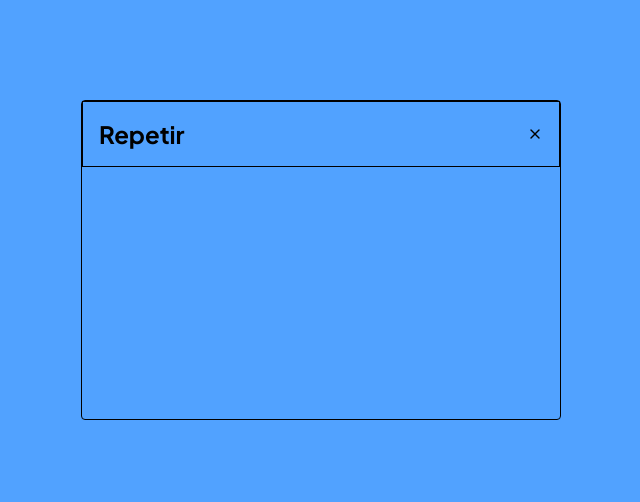
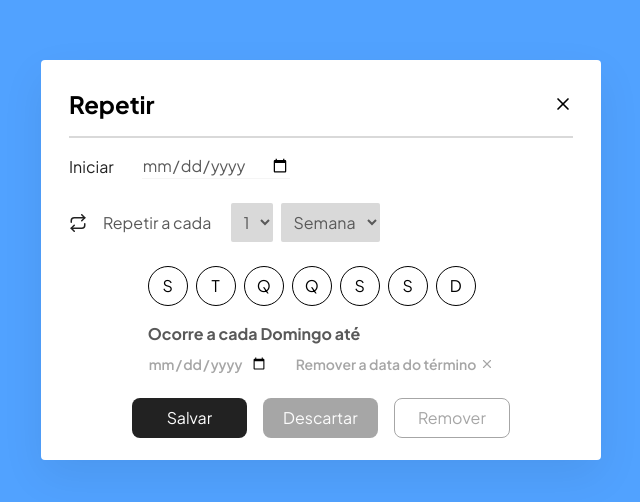
Before and after one commit to DiaconoApp/DiaconoFrontEnd, a React (Vite) app in the folder React/: page /dev in a window 1280 px wide. Shown: the part 140-642 px from the top of the page, without its empty margins (319-959 px from the left). Built offline with nearby package versions, Linux system fonts and the light colour scheme.

Commit message:
Adição: modal recorrente

```diff
--- /dev/null
+++ b/React/src/components/atoms/BotaoDiacono.jsx
@@ -0,0 +1,10 @@
+export function BotaoDiacono({ children, className = "", ...props }) {
+  return (
+    <button
+      className={`bg-diacono-blue-300 text-surface-50 rounded-lg h-10 font-semibold ${className} w-full`}
+      {...props}>
+
+      {children}
+    </button>
+  );
+}
--- a/React/src/components/atoms/BotaoGoogle.jsx
+++ b/React/src/components/atoms/BotaoGoogle.jsx
@@ -1,7 +1,7 @@
 import { FcGoogle } from 'react-icons/fc'
 export function BotaoGoogle({ children }) {
   return (
-    <button className="bg-[#CEDAEA] text-diacono-blue-400 h-12 flex items-center justify-center w-full gap-2 rounded-lg font-semibold">
+    <button className="bg-[#CEDAEA] text-diacono-blue-400 h-10 flex items-center justify-center w-full gap-2 rounded-lg font-semibold">
       <FcGoogle className="text-2xl" />
       {children}
     </button>
--- /dev/null
+++ b/React/src/components/atoms/BotaoIcf.jsx
@@ -0,0 +1,10 @@
+export function BotaoIcf({ children, className = "", ...props }) {
+  return (
+    <button
+      className={`text-surface-50 rounded-lg h-10 w-full ${className}`}
+      {...props}>
+
+      {children}
+    </button>
+  );
+}
--- a/React/src/components/atoms/BotaoPadrao.jsx
+++ /dev/null
@@ -1,10 +0,0 @@
-export function BotaoPadrao({ children, className = "", ...props }) {
-  return (
-    <button
-      className={`bg-diacono-blue-300 text-surface-50 rounded-lg h-12 font-semibold ${className} w-full`}
-      {...props}>
-
-      {children}
-    </button>
-  );
-}
--- /dev/null
+++ b/React/src/components/atoms/BotaoSemana.jsx
@@ -0,0 +1,48 @@
+import { useState } from 'react';
+import { FiX } from "react-icons/fi";
+
+export function BotaoSemana() {
+    const labels = [
+        { letra: "S", semana: "Segunda" },
+        { letra: "T", semana: "Terça" },
+        { letra: "Q", semana: "Quarta" },
+        { letra: "Q", semana: "Quinta" },
+        { letra: "S", semana: "Sexta" },
+        { letra: "S", semana: "Sábado" },
+        { letra: "D", semana: "Domingo" }
+    ];
+    const [selectedItems, setSelectedItems] = useState([]);
+
+    const toggleItem = (dia) => {
+        setSelectedItems((prev) =>
+            prev.includes(dia) ? prev.filter((item) => item !== dia) : [...prev, dia]
+        );
+    };
+
+    return (
+        <div className='flex flex-col gap-4'>
+            <div className="flex gap-2">
+                {labels.map(({ letra, semana }) => {
+                    const isSelected = selectedItems.includes(semana);
+                    return (
+                        <button
+                            key={semana}
+                            onClick={() => toggleItem(semana)}
+                            className={`w-10 h-10 rounded-full border transition
+                        ${isSelected ? 'bg-icf-primary-300 text-icf-primary-50' : 'bg-icf-100 text-icf-300'}`}
+                        >
+                            {letra}
+                        </button>
+                    );
+                })}
+            </div>
+            <div className='flex flex-col gap-2'>
+                <label className='font-bold text-icf-primary-300'>Ocorre a cada Domingo até</label>
+                <div className='flex gap-7'>
+                    <input type="date" className='text-icf-primary-200 font-semibold text-sm w-30' />
+                    <button className='text-icf-primary-200 font-semibold text-sm flex items-center gap-1'>Remover a data do término <FiX></FiX></button>
+                </div>
+            </div>
+        </div>
+    );
+}
--- a/React/src/components/molecules/FormsCadastro2.jsx
+++ b/React/src/components/molecules/FormsCadastro2.jsx
@@ -1,7 +1,7 @@
 import { InputPadrao } from "../atoms/InputPadrao";
 import { InputSenha } from "../atoms/InputSenha";
 import { EtapasCadastro } from "./EtapasCadastro";
-import { BotaoPadrao } from "../atoms/BotaoPadrao";
+import { BotaoDiacono } from "../atoms/BotaoDiacono";
 import { BotaoGoogle } from "../atoms/BotaoGoogle";
 import { LinkAcesso } from "../atoms/LinkAcesso";
 import { useNavigate } from "react-router-dom";
@@ -25,8 +25,8 @@ export function FormsCadastro2() {
         </div>
         <div className='flex flex-col gap-3 items-end'>
           <div className="w-full flex gap-40">
-            <BotaoPadrao onClick={() => navigate('/cadastro1')}>Voltar</BotaoPadrao>
-            <BotaoPadrao onClick={() => navigate('/cadastro3')}>Próximo</BotaoPadrao>
+            <BotaoDiacono onClick={() => navigate('/cadastro1')}>Voltar</BotaoDiacono>
+            <BotaoDiacono onClick={() => navigate('/cadastro3')}>Próximo</BotaoDiacono>
           </div>
           <BotaoGoogle>Entrar com o Google</BotaoGoogle>
           <LinkAcesso onClick={() => navigate('/login')} label={"Já tem uma conta?"} link={"Acessar"} />
--- a/React/src/components/molecules/FormsCadastro3.jsx
+++ b/React/src/components/molecules/FormsCadastro3.jsx
@@ -1,6 +1,6 @@
 import { InputPadrao } from "../atoms/InputPadrao";
 import { EtapasCadastro } from "./EtapasCadastro";
-import { BotaoPadrao } from "../atoms/BotaoPadrao";
+import { BotaoDiacono } from "../atoms/BotaoDiacono";
 import { BotaoGoogle } from "../atoms/BotaoGoogle";
 import { LinkAcesso } from "../atoms/LinkAcesso";
 import { useNavigate } from "react-router-dom";
@@ -28,10 +28,10 @@ export function FormsCadastro3() {
                 <div className='flex flex-col gap-3 items-end'>
                     <div className="w-full flex justify-between gap-10">
                         <div className="w-[30%]">
-                            <BotaoPadrao onClick={() => navigate('/cadastro2')}>Voltar</BotaoPadrao>
+                            <BotaoDiacono onClick={() => navigate('/cadastro2')}>Voltar</BotaoDiacono>
                         </div>
                         <div className="w-[50%]">
-                            <BotaoPadrao onClick={() => navigate('/cadastro3')}>Finalizar cadastro</BotaoPadrao>
+                            <BotaoDiacono onClick={() => navigate('/cadastro3')}>Finalizar cadastro</BotaoDiacono>
                         </div>
                     </div>
                     <BotaoGoogle>Entrar com o Google</BotaoGoogle>
--- a/React/src/components/molecules/FormsLogin.jsx
+++ b/React/src/components/molecules/FormsLogin.jsx
@@ -1,6 +1,6 @@
 import { InputPadrao } from '../atoms/InputPadrao'
 import { InputSenha } from '../atoms/InputSenha';
-import { BotaoPadrao } from '../atoms/BotaoPadrao';
+import { BotaoDiacono } from '../atoms/BotaoDiacono';
 import { BotaoGoogle } from '../atoms/BotaoGoogle';
 import { LinkAcesso } from '../atoms/LinkAcesso';
 import { useNavigate } from "react-router-dom";
@@ -19,7 +19,7 @@ export function FormsLogin() {
                 </InputSenha>
             </div>
             <div className='flex flex-col gap-6 items-end'>
-                <BotaoPadrao>Entrar</BotaoPadrao>
+                <BotaoDiacono>Entrar</BotaoDiacono>
                 <BotaoGoogle>Entrar com Google</BotaoGoogle>
                 <LinkAcesso onClick={() => navigate('/cadastro1')} label={"Não tem uma conta?"} link={"Cadastre-se"} />
             </div>
--- a/React/src/components/molecules/ModalRecorrente.jsx
+++ b/React/src/components/molecules/ModalRecorrente.jsx
@@ -1,14 +1,53 @@
 import { FiX } from "react-icons/fi";
+import { FiRepeat } from "react-icons/fi";
+import { BotaoSemana } from "../atoms/BotaoSemana";
+import { BotaoIcf } from "../atoms/BotaoIcf"
 
 export function ModalRecorrente() {
     return (
         <body className="bg-blue-400 flex items-center justify-center h-screen">
-            <div className="border rounded w-120 h-80">
-                <div className="border flex items-center justify-between p-4">
-                    <span className="font-bold text-2xl">Repetir</span>
-                    <button className="text-x hover:text-white hover:bg-black rounded">
-                        <FiX></FiX>
-                    </button>
+            <div className="bg-white shadow-menu-shadow flex flex-col justify-start items-center rounded w-140 h-100">
+                <div className="w-[90%] flex flex-col gap-4">
+                    <div className="flex items-center justify-between pt-7">
+                        <span className="font-bold text-2xl">Repetir</span>
+                        <button className="text-xl hover:text-white hover:bg-icf-primary-400 rounded">
+                            <FiX></FiX>
+                        </button>
+                    </div>
+                    <div className="border border-icf-primary-100"></div>
+                    <div className="flex flex-col gap-6">
+                        <div className="flex items-center gap-7">
+                            <label className="text-icf-primary-400">Iniciar</label>
+                            <input type="date" className="border-b border-b-icf-primary-50 text-icf-primary-300 focus:outline-none focus:border-b-icf-primary-100" />
+                        </div>
+                        <div className="flex items-center gap-5">
+                            <div className="flex items-center gap-4">
+                                <FiRepeat className="text-lg text-icf-primary-400" />
+                                <label className="text-icf-primary-300">Repetir a cada</label>
+                            </div>
+                            <div className="flex items-center gap-2">
+                                <select className="text-icf-primary-300 rounded-[2px] p-2 bg-icf-primary-100">
+                                    <option value="1">1</option>
+                                </select>
+                                <select className="text-icf-primary-300 rounded-[2px] p-2 bg-icf-primary-100">
+                                    <option value="semana">Semana</option>
+                                    <option value="dia">Dia</option>
+                                    <option value="mes">Mês</option>
+                                    <option value="ano">Ano</option>
+                                </select>
+                            </div>
+                        </div>
+                        <div className="flex justify-center items-center">
+                            <BotaoSemana />
+                        </div>
+                        <div className="flex justify-center gap-6">
+                            <div className="w-[75%] flex gap-4">
+                                <BotaoIcf className="bg-icf-primary-400">Salvar</BotaoIcf>
+                                <BotaoIcf className="bg-icf-primary-200">Descartar</BotaoIcf>
+                                <button className="rounded-lg h-10 w-full border border-icf-primary-200 text-icf-primary-200">Remover</button>
+                            </div>
+                        </div>
+                    </div>
                 </div>
             </div>
         </body>
--- a/React/src/components/pages/Cadastro1.jsx
+++ b/React/src/components/pages/Cadastro1.jsx
@@ -1,5 +1,5 @@
 import { useNavigate } from "react-router-dom";
-import { BotaoPadrao } from "../atoms/BotaoPadrao";
+import { BotaoDiacono } from "../atoms/BotaoDiacono";
 import { TelaAzulDiacono } from "../molecules/TelaAzulDiacono";
 
 export function Cadastro1() {
@@ -15,7 +15,7 @@ export function Cadastro1() {
                     <select className="text-diacono-blue-400 border border-diacono-blue-100 rounded-lg h-12 p-3 focus:outline-none focus:border-diacono-blue-200 focus:border-3 text-[14px]">
                         <option value="">Selecione uma igreja</option>
                     </select>
-                    <BotaoPadrao onClick={() => navigate('/cadastro2')}>Próximo</BotaoPadrao>
+                    <BotaoDiacono onClick={() => navigate('/cadastro2')}>Próximo</BotaoDiacono>
                 </div>
             </div>
 
```
